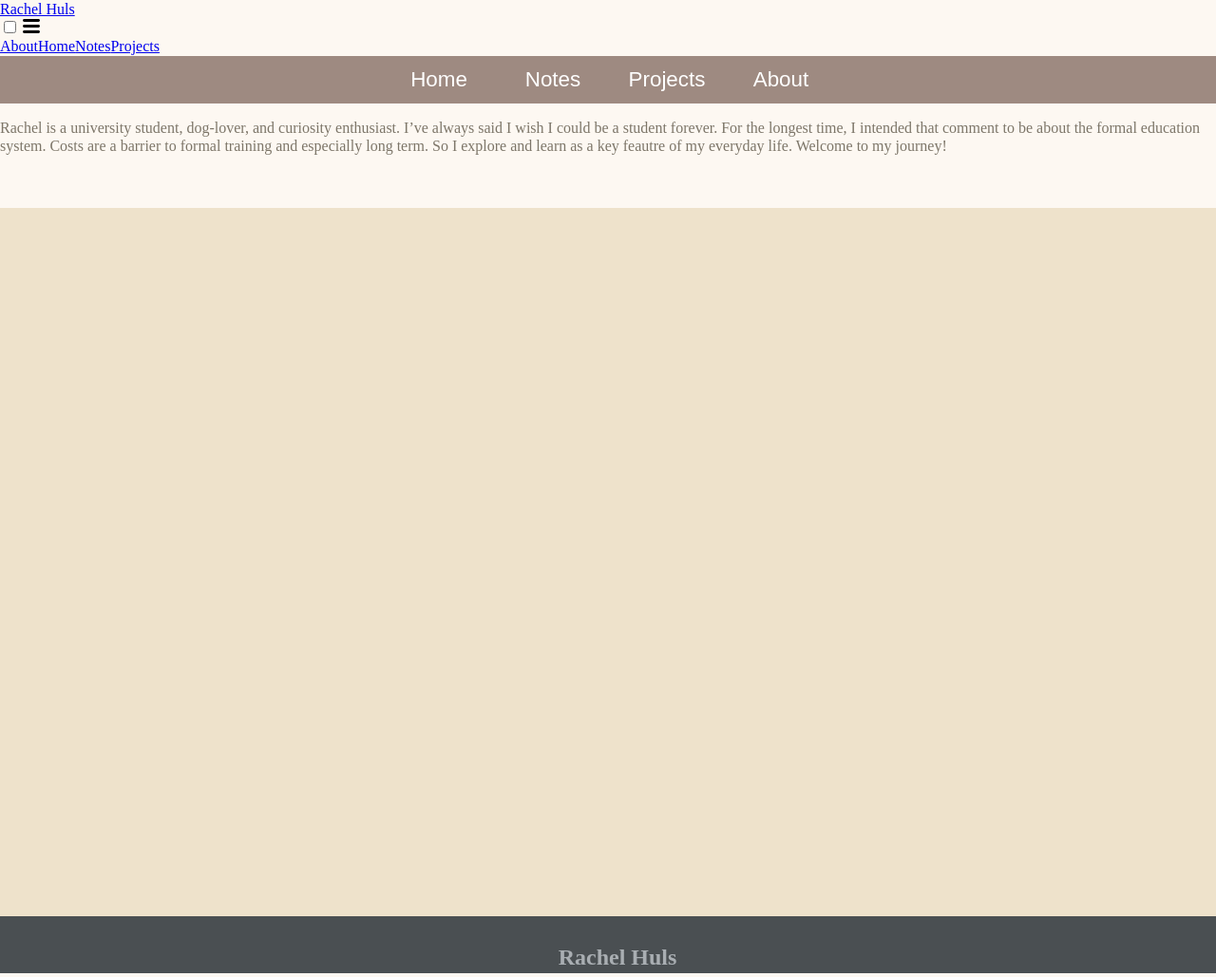
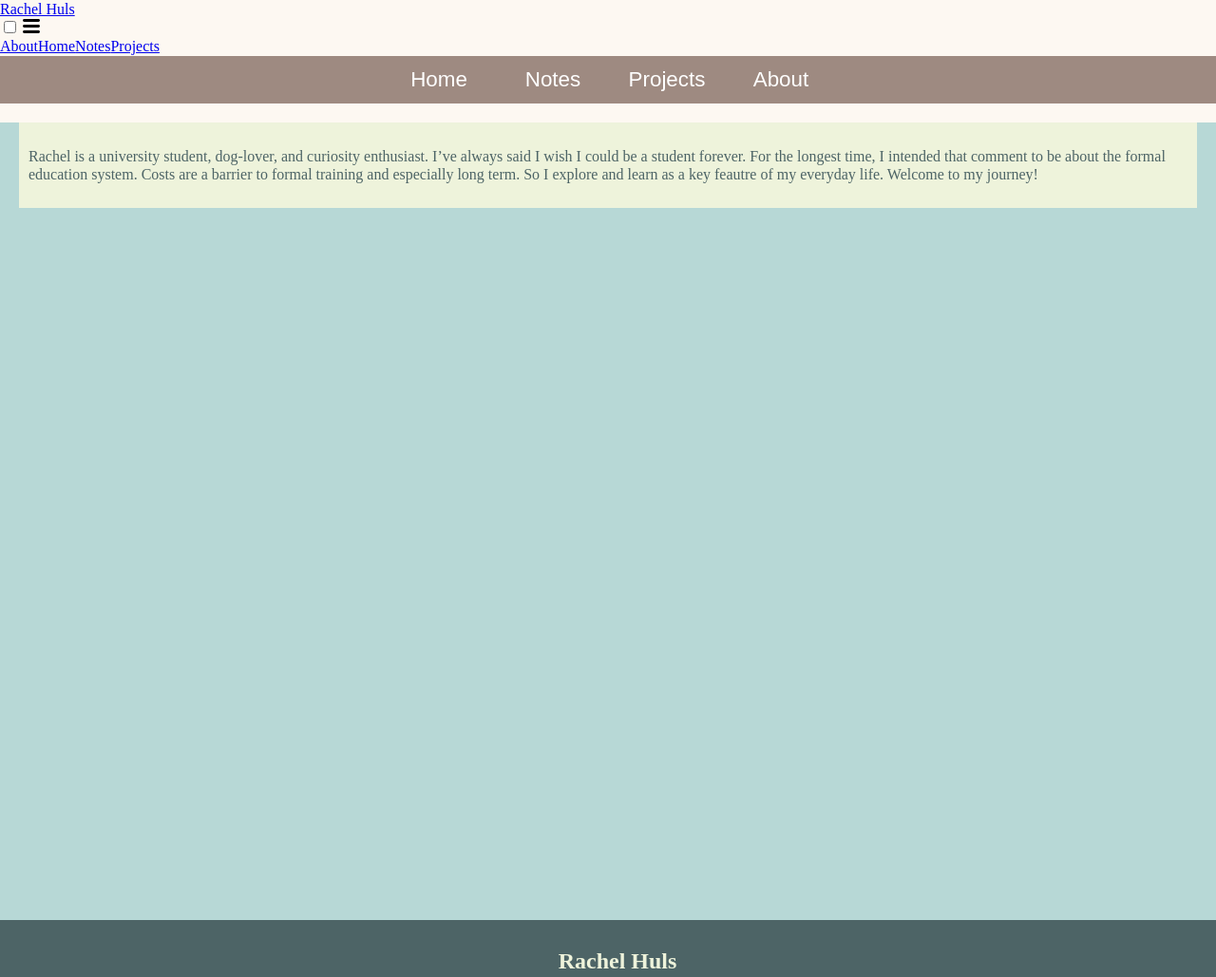
Before and after one commit to rachelhuls/rachelhuls.github.io, a Jekyll site: the page built from index.html, in a window 1280 px wide. Shown: the whole page at 95% size. Built offline with Jekyll 4.4.1, drawn with Linux system fonts in a browser that asks for light colours.

Commit message:
Update main.scss

```diff
--- a/_sass/main.scss
+++ b/_sass/main.scss
@@ -9,21 +9,12 @@
 }
 
 /*
-Ivory: #FDF8F2
-Cream: #EEE2CB
-Sand: #ECDFCE
-Mocha: #977E6F
-Taupe: #9E8A81
-Beige: #D5BEAC
-Nude: #EBD8CA
-Tan: #B0907B
-Camel: #A87C5F
-Army: #736D49
-Khaki: #6F735C
-Black: #231F20
-Charcoal: #4A4F52
-Gray: #A9AEB2
-Olive: #7D7669
+light-blue: #B7D8D6
+med blue: #789E9E
+grey: #4D6466
+cream: #EEF3DB
+red: #FE615A
+
 */
 body {
   margin: 0;
@@ -67,18 +58,20 @@ body {
 .page-container {
   position: relative;
   min-height: 100vh;
-  background-color: #EEE2CB;
+  background-color: #B7D8D6;
 }
 
 .content-wrap {
-  background-color: #FDF8F2;
+  background-color: #EEF3DB;
   padding-bottom: 2.5rem;    /* Footer height */
-  color: #7D7669;
+  color: #4D6466;
+  margin: 20px;
+  padding: 10px;
 }
 
 .footer {
-  color: #A9AEB2;
-  background-color: #4A4F52;
+  color: #EEF3DB;
+  background-color: #4D6466;
   position: absolute;
   bottom: 0;
   width: 100%;
```
